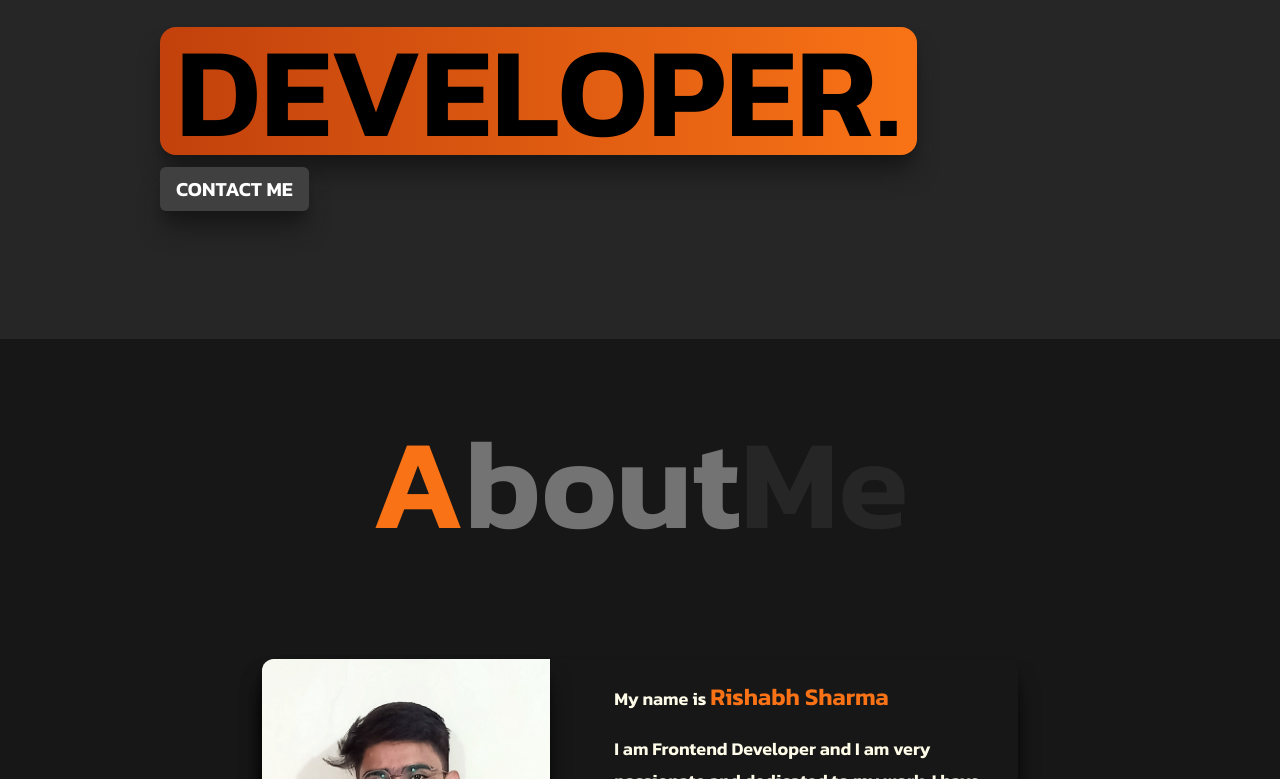
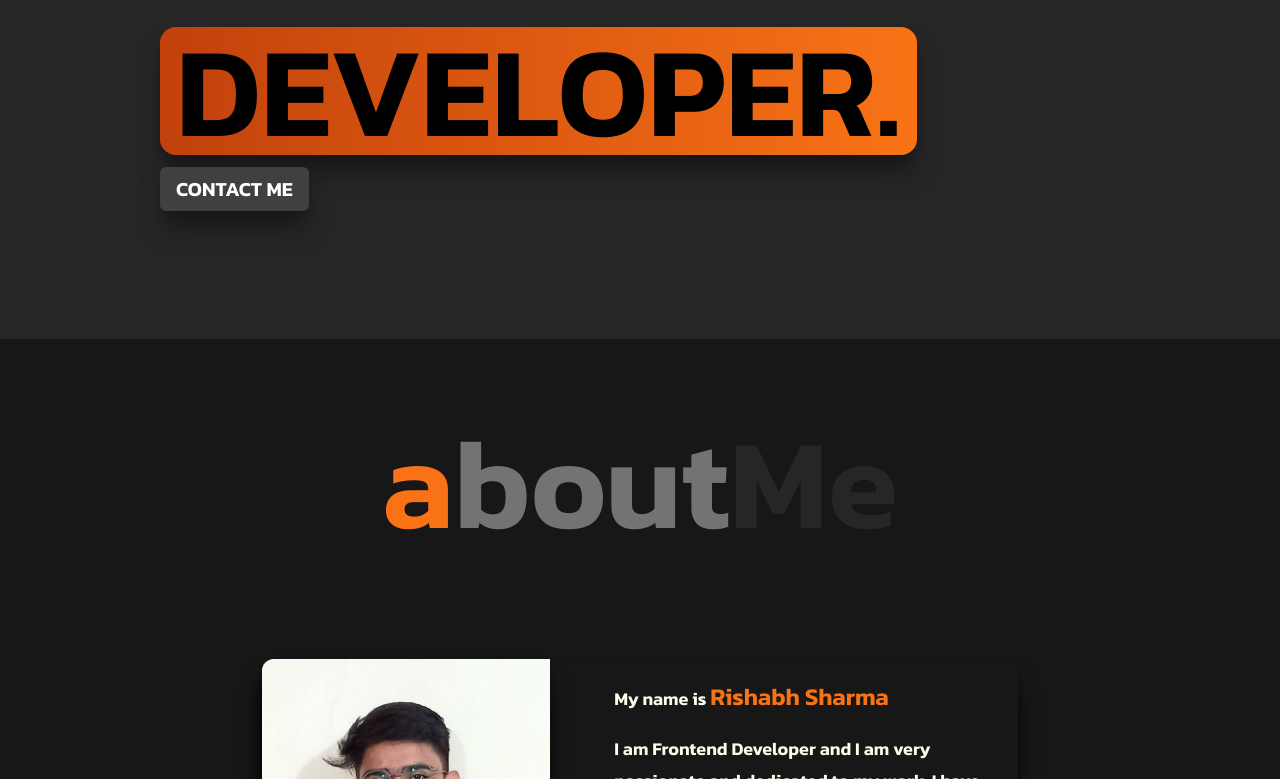
Before and after one commit to code-rishabh/Portfolio, a Next.js app: page / in a window 1280 px wide. Shown: the part 461-1240 px from the top of the page. Built offline with nearby package versions, Linux system fonts and the light colour scheme.

Commit message:
Update AboutSection.tsx

```diff
--- a/src/components/sections/AboutSection.tsx
+++ b/src/components/sections/AboutSection.tsx
@@ -1,7 +1,7 @@
 const AboutSection = () => {
     return (
         <section className=" flex flex-col justify-center gap-24 min-h-screen px-10 py-20 w-full bg-neutral-900">
-            <div className="text-neutral-500 text-9xl text-center"><span className="text-orange-500">A</span>bout<span className="text-neutral-800">Me</span></div>
+            <div className="text-neutral-500 text-9xl text-center"><span className="text-orange-500">a</span>bout<span className="text-neutral-800">Me</span></div>
             <div className="flex gap-16 items-center shadow-xl shadow-black justify-center rounded-r-xl w-auto pr-5 m-auto">
                 <img className="h-96 shadow-xl shadow-black rounded-l-xl bg-neutral-500" src="/me-001.jpg" alt="myImage" />
                 <div className="flex flex-col w-96 text-yellow-50 gap-5 text-lg">
```
